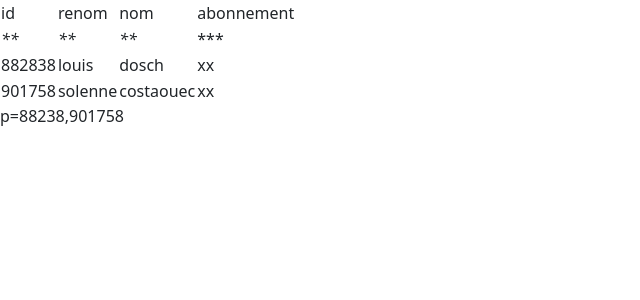
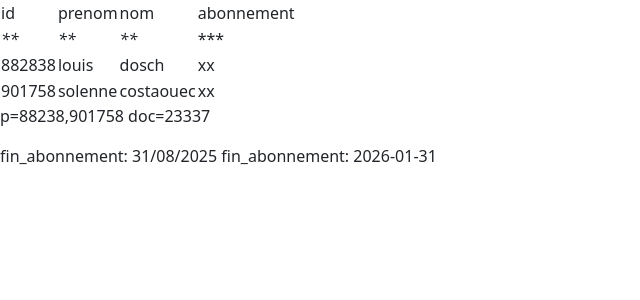
Before and after one commit to awelvor/enoria, a Jekyll site: the page built from data.md, in a window 1280 px wide. Shown: the top 300 px of the page, without its empty margins (0-640 px from the left). Built offline with Jekyll 4.4.1, drawn with Linux system fonts in a browser that asks for light colours; our own code applies the rules of GitHub Pages for plain Markdown files.

Commit message:
Update data.md

```diff
--- a/data.md
+++ b/data.md
@@ -1,4 +1,4 @@
-| id | renom| nom | abonnement |
+| id | prenom| nom | abonnement |
 | **** | **** | **** |*** |
 | 882838 | louis | dosch | xx |
 | 901758 |solenne | costaouec | xx |
@@ -7,3 +7,7 @@
 
 
 p=88238,901758
+doc=23337
+
+fin_abonnement: 31/08/2025
+fin_abonnement: 2026-01-31
```
